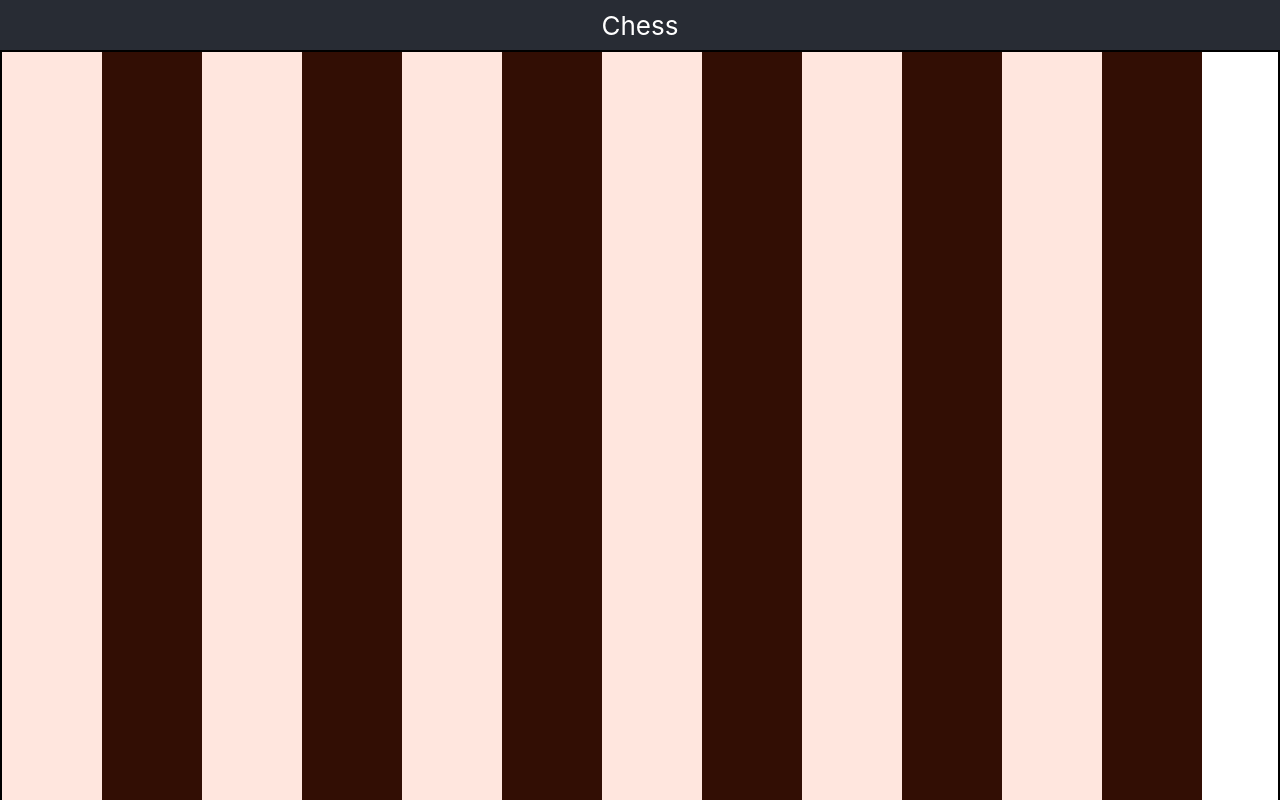
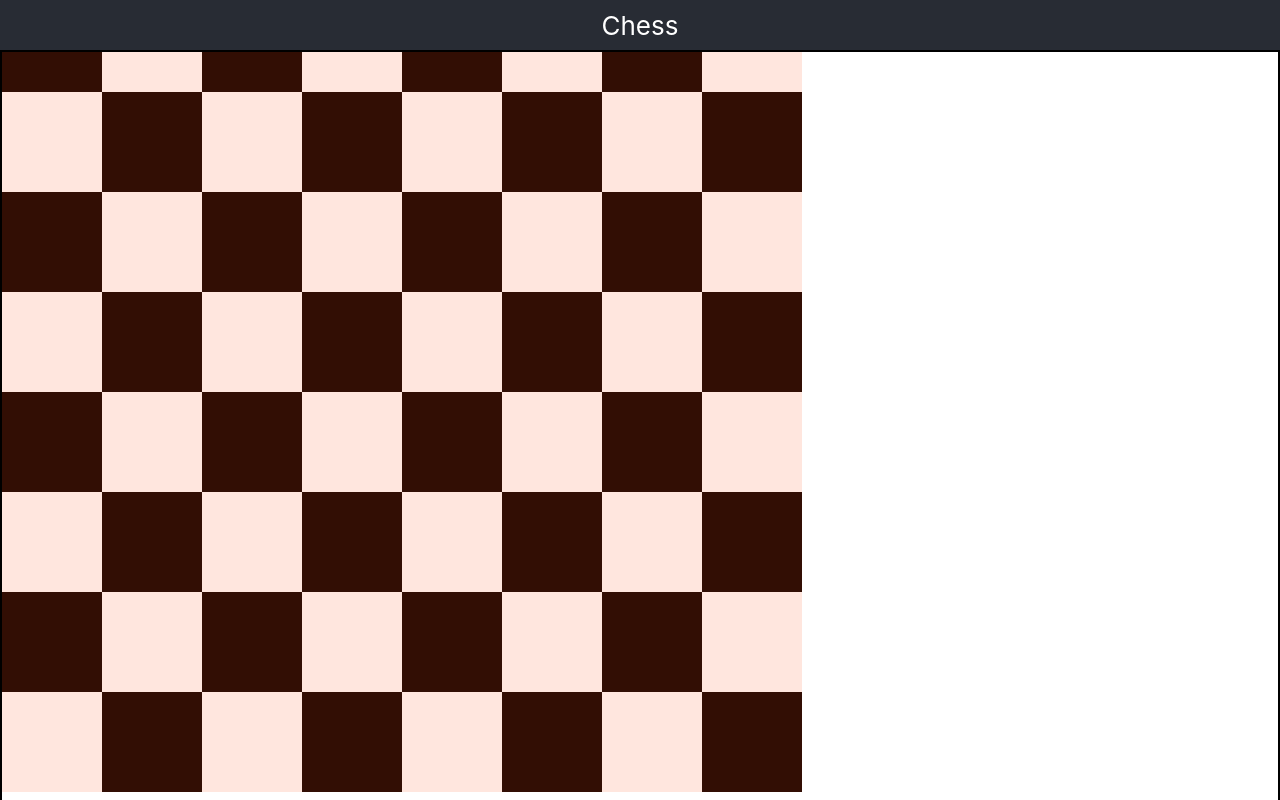
Before and after one commit to alexbwade/chess, a React (Create React App) app: page / in a window 1280 px wide. Shown: the top 800 px of the page. Built offline with nearby package versions, Linux system fonts and the light colour scheme.

Commit message:
feat: add square display logic

```diff
--- a/src/App.js
+++ b/src/App.js
@@ -1,5 +1,4 @@
-import Board from './components/Board';
-import Square from './components/Square';
+import ChessBoard from './components/Board';
 
 import './App.css';
 
@@ -8,11 +7,7 @@ function App() {
     <div className='App'>
       <header className='App-header'>Chess</header>
       <main>
-        <Board>
-          {[...new Array(204)].fill('').map((v, i) => (
-            <Square color={i % 2 === 0 ? 'white' : 'black'} />
-          ))}
-        </Board>
+        <ChessBoard />
       </main>
     </div>
   );
--- a/src/components/Board/Board.js
+++ b/src/components/Board/Board.js
@@ -1,11 +1,46 @@
 import PropTypes from 'prop-types';
+
+import { COLORS, COLUMNS, ROWS } from '../../constants';
+
+import Square from './Square';
 
 import styles from './Board.module.scss';
 
-export default function Board({ children }) {
-  return <div className={styles.board}>{children}</div>;
+const { WHITE, BLACK } = COLORS;
+
+const SQUARES = (function() {
+  const squares = [];
+  let isWhite = false;
+
+  for (const row of ROWS) {
+    for (const col of COLUMNS) {
+      squares.push({
+        id: `${row}${col}`,
+        color: isWhite ? WHITE : BLACK,
+      });
+
+      isWhite = !isWhite;
+    }
+    isWhite = !isWhite;
+  }
+
+  return squares;
+})();
+
+export default function Board({ config }) {
+  return (
+    <div className={styles.board}>
+      {SQUARES.map(({ id, color }) => (
+        <Square color={color} id={id} key={id} />
+      ))}
+    </div>
+  );
 }
 
 Board.propTypes = {
-  children: PropTypes.elementType.isRequired,
+  config: PropTypes.object, // todo: define shape
 };
+
+Board.defaultProps = {
+  config: null,
+};
--- a/src/components/Board/Board.module.scss
+++ b/src/components/Board/Board.module.scss
@@ -3,6 +3,10 @@
   border: 2px solid black;
   // width: 600px;
   // height: 600px;
-  display: flex;
-  flex-flow: row wrap;
+  display: grid;
+  grid-gap: 0;
+  grid-template-columns: repeat(8, 100px);
+  grid-template-rows: 40px repeat(8, 100px) 40px;
+  grid-auto-flow: row;
+  margin: 0 auto;
 }
--- /dev/null
+++ b/src/constants.js
@@ -0,0 +1,8 @@
+export const COLORS = {
+  WHITE: 'white',
+  BLACK: 'black',
+};
+
+export const COLUMNS = ['a', 'b', 'c', 'd', 'e', 'f', 'g', 'h'];
+
+export const ROWS = [1, 2, 3, 4, 5, 6, 7, 8];
```
Also changed, not shown: src/components/Board/Square/Square.js (renamed from src/components/Square/Square.js), src/components/Board/Square/Square.module.scss (renamed from src/components/Square/Square.module.scss), src/components/Board/Square/index.js (renamed from src/components/Square/index.js).
